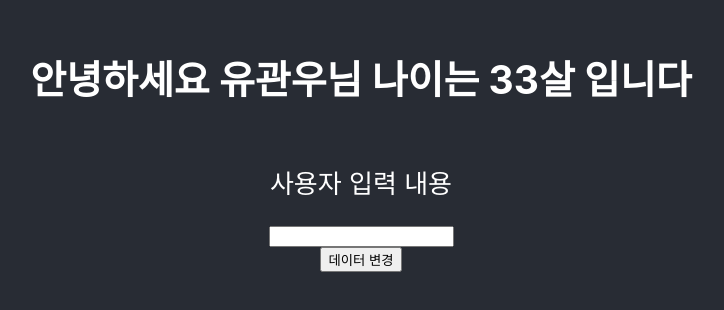
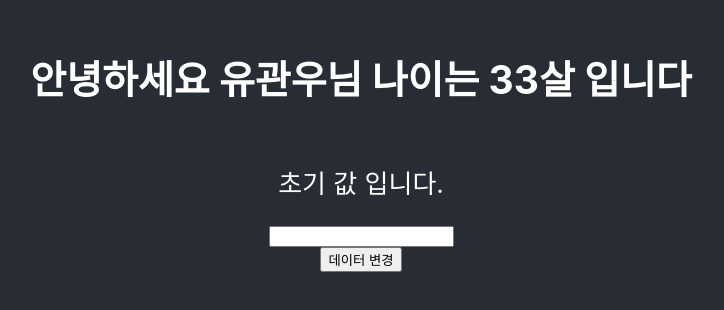
Before and after one commit to W00SUNGLEE/fintech, a React (Create React App) app in the folder fintech/: page / in a window 1280 px wide. Shown: the part 256-566 px from the top of the page, without its empty margins (279-1003 px from the left). Built offline with nearby package versions, Linux system fonts and the light colour scheme.

Commit message:
react_state

```diff
--- a/fintech/src/components/StateAndEvent.js
+++ b/fintech/src/components/StateAndEvent.js
@@ -1,19 +1,19 @@
 //rafce : react func export
 
-import React from 'react'
+import React, { useState } from 'react'
 
 export const StateAndEvent = () => {
 
-    let userText = "사용자 입력 내용"
-
+    //let userText = "사용자 입력 내용"
+    const [userText, setUserText] = useState("초기 값 입니다.")
+            //이름,  변경할함수
     const handleClick = () => {
         alert("test");
     }
 
     const handleChange = (event) => {
         const {value} = event.target;
-        userText = value;
-        console.log(userText);
+        setUserText(value);
     }
 
   return (
```
